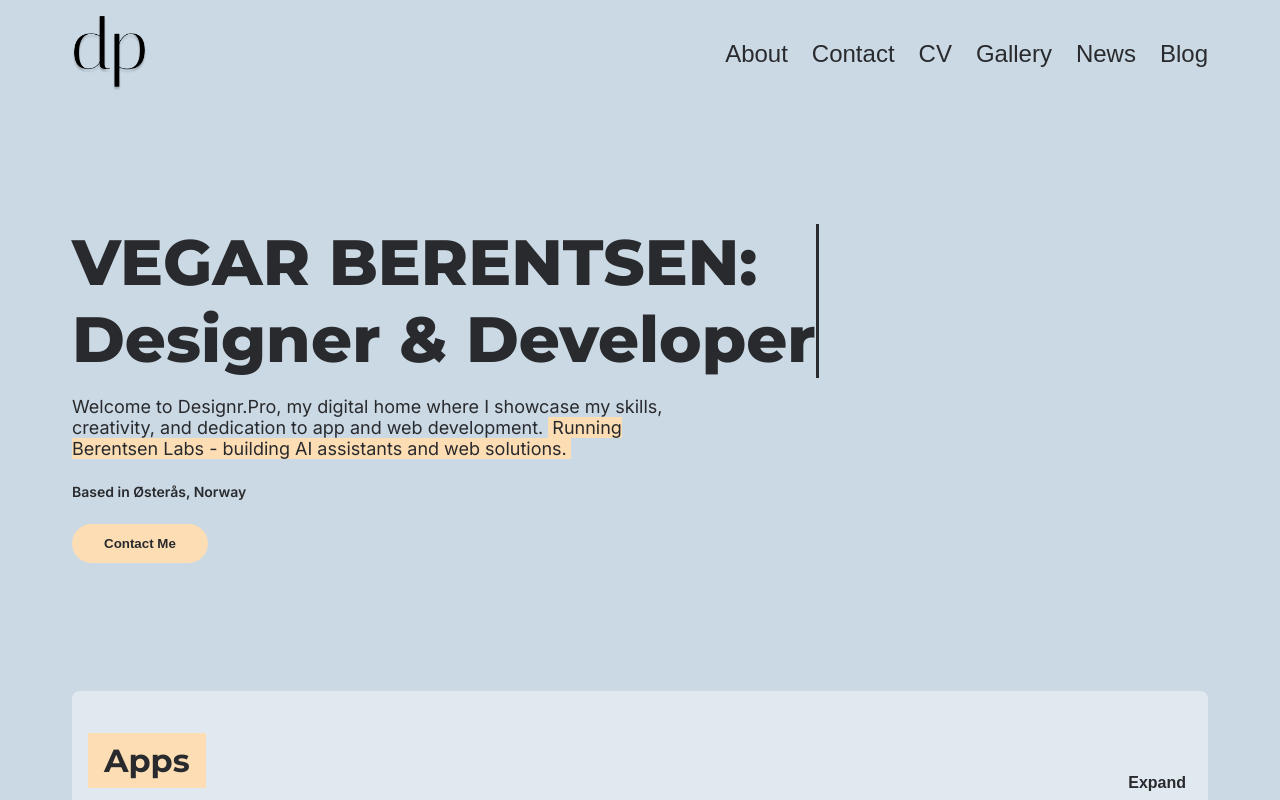
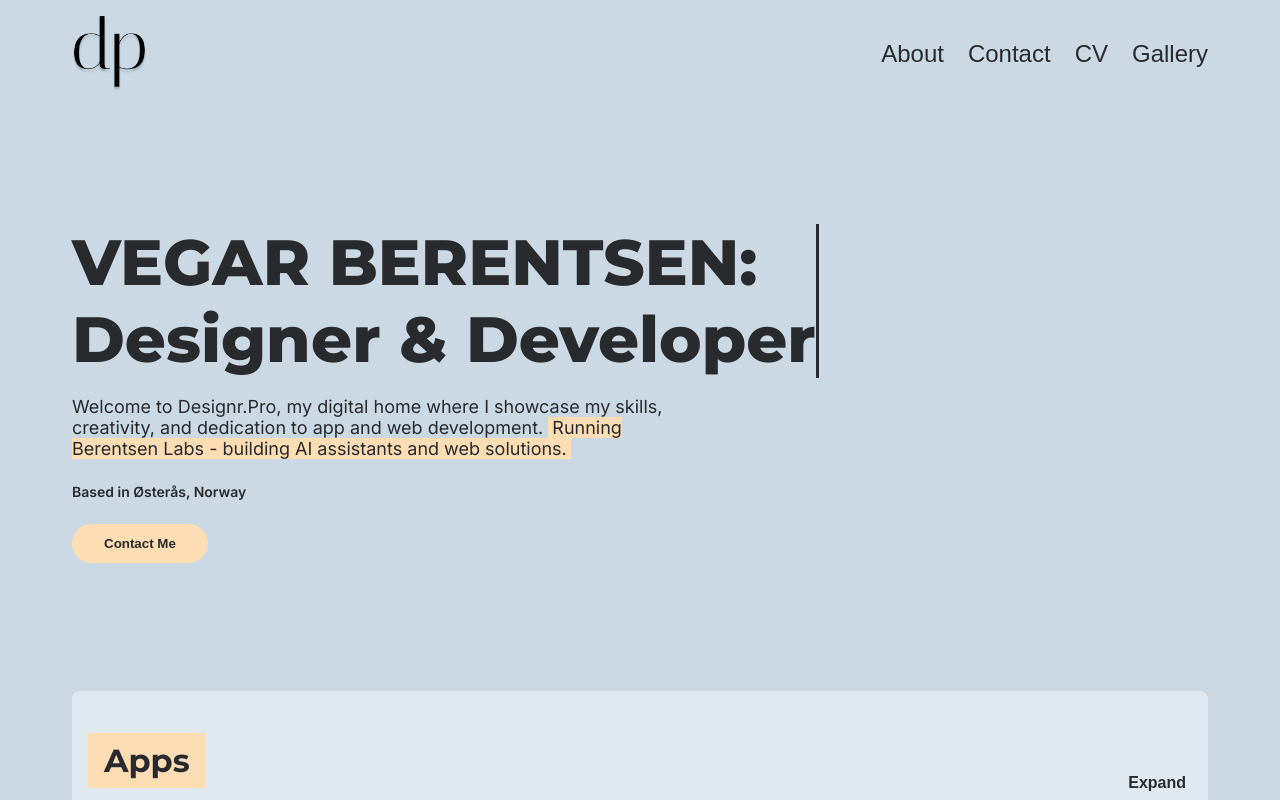
Before and after one commit to Designrpros/Designr-Pro, a Next.js app: page / in a window 1280 px wide. Built offline with nearby package versions, Linux system fonts and the light colour scheme; a web font is replaced by a local one.

Commit message:
Hide News and Blog from navbar

```diff
--- a/src/components/NavBar.tsx
+++ b/src/components/NavBar.tsx
@@ -103,12 +103,6 @@ export default function NavBar() {
         <StyledLink href="/gallery">
           <NavLink onClick={() => handleNavLinkClick('Gallery', '/gallery')}>Gallery</NavLink>
         </StyledLink>
-        <StyledLink href="/news">
-          <NavLink onClick={() => handleNavLinkClick('News', '/news')}>News</NavLink>
-        </StyledLink>
-        <StyledLink href="/blog">
-          <NavLink onClick={() => handleNavLinkClick('Blog', '/blog')}>Blog</NavLink>
-        </StyledLink>
       </NavLinks>
     </NavBarContainer>
   );
```
